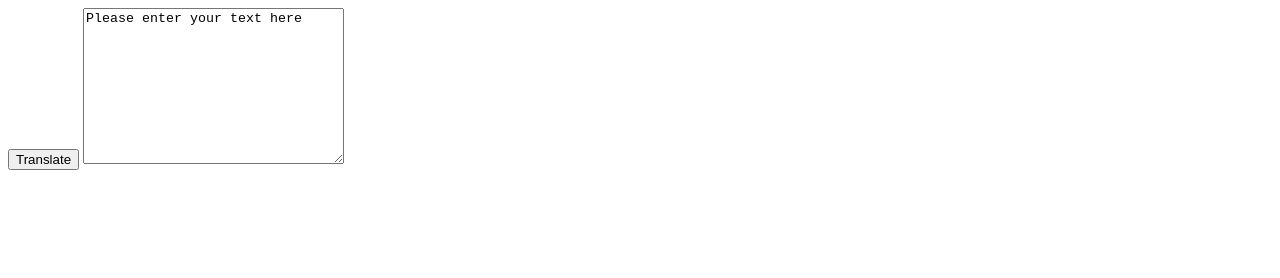
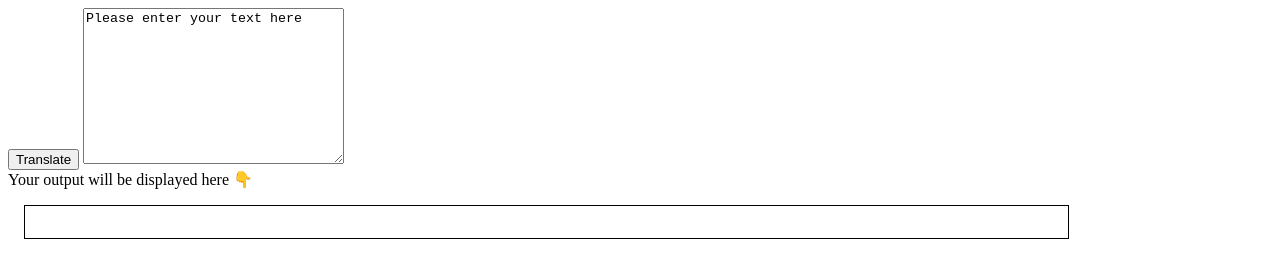
Before and after one commit to Dorababupc/vanilla-js-for-beginnaers, a plain HTML site: page index.html in a window 1280 px wide. Drawn offline with Linux system fonts and the light colour scheme.

Commit message:
taking input and giving output based on clicks

```diff
--- a/app.js
+++ b/app.js
@@ -1,5 +1,7 @@
 var btntranslate= document.querySelector('#btn-translate');
 var txtarea=document.querySelector('#txt-area');
+var output=document.querySelector('#output');
+
 btntranslate.addEventListener("click",function clickEventHandler(){
-    console.log(txtarea.value);
-})
+    output.innerText="Hii"
+});
--- a/index.html
+++ b/index.html
@@ -5,11 +5,25 @@
     <meta http-equiv="X-UA-Compatible" content="IE=edge">
     <meta name="viewport" content="width=device-width, initial-scale=1.0">
     <title>Talk banana</title>
-
+    <style>
+        #output{
+            padding: 1rem;
+            margin: 1rem;
+            width:80%;
+            height=10vh;
+            border: 1px solid black;
+        }
+    </style>
 </head>
 <body>
     <button id="btn-translate">Translate</button>
     <textarea  id="txt-area" cols="30" rows="10">Please enter your text here</textarea>
+    <div>
+        Your output will be displayed here 👇
+    </div>
+    <div id="output">
+
+    </div>
     <script src="app.js" type="text/javascript"></script>
 
 </body>
```
